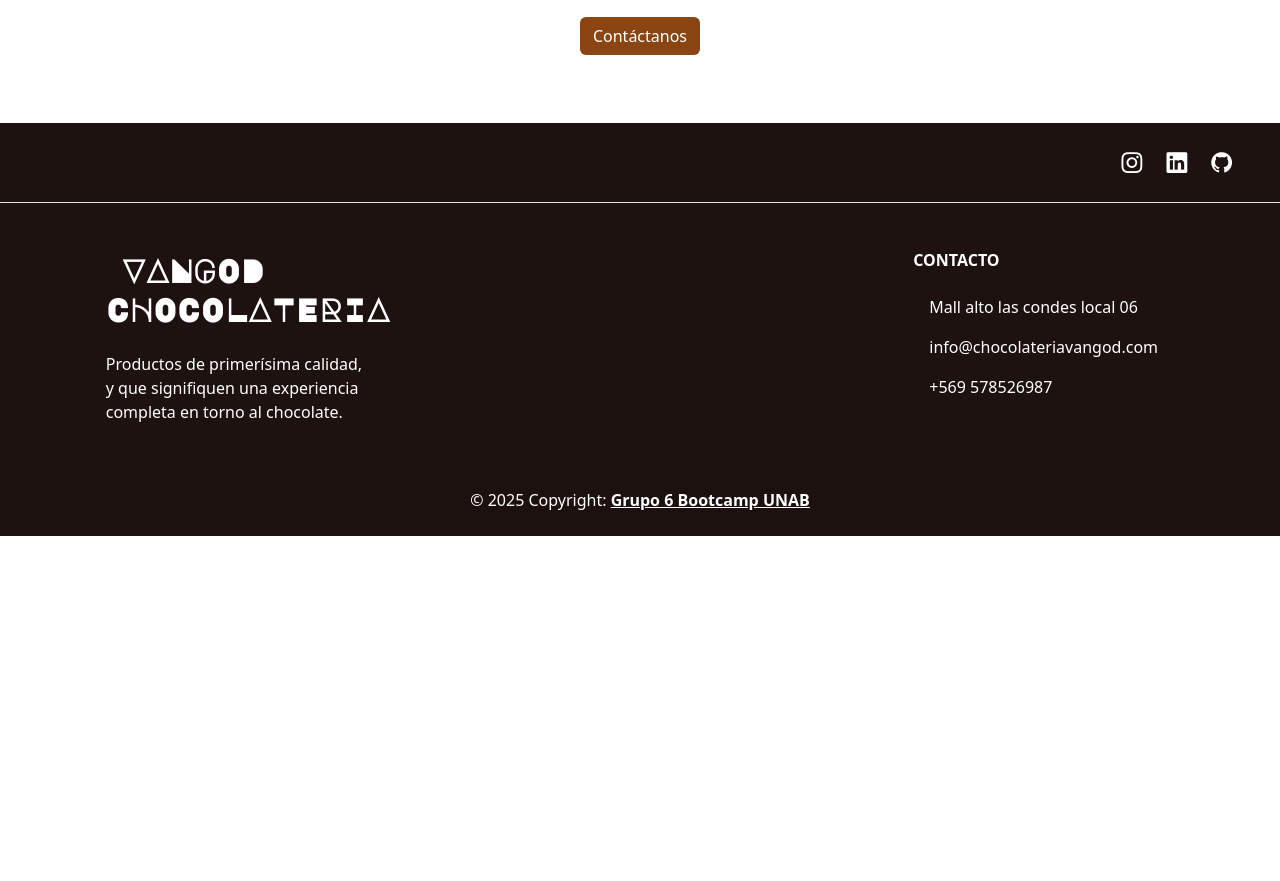
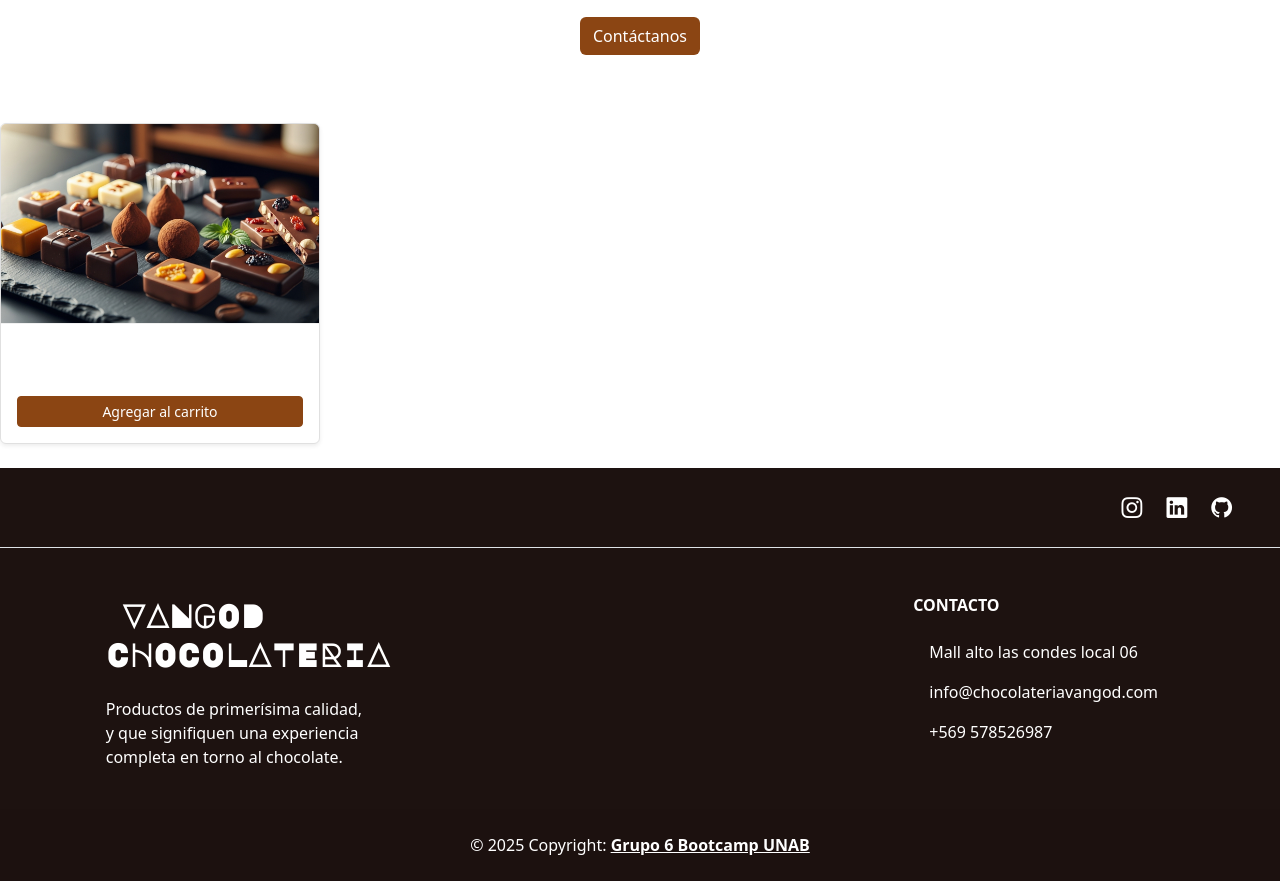
Before and after one commit to GRomanD3v/FinalModulo-6, a Vue app: page / in a window 1280 px wide. Shown: the part 1423-2304 px from the top of the page. Before the commit the page ends 1959 px from the top, so only its background shows below. Built offline with nearby package versions, Linux system fonts and the light colour scheme.

Commit message:
se avanza card

```diff
--- a/src/components/Products.vue
+++ b/src/components/Products.vue
@@ -12,5 +12,69 @@ onMounted(async () => {
 
 <template>
 
+    <div class="col-md-4 col-lg-3 mb-4">
+    <div class="card h-100 shadow-sm">
+        <!-- Imagen del producto -->
+        <img src="../assets/img/c-1.jpeg"
+             class="card-img-top"
+             alt="Bombones chocolate amargo"
+             style="height: 200px; object-fit: cover;">
+
+        <div class="card-body d-flex flex-column">
+            <!-- Categoría y etiqueta -->
+            <div class="d-flex justify-content-between align-items-center mb-2">
+                <span class="badge bg-secondary">{{ productos.categoria }}</span>
+                <span class="badge bg-light text-dark">{{ productos.etiqueta }}</span>
+            </div>
+
+            <!-- Nombre del producto -->
+            <h5 class="card-title">{{ productos.nombre }}</h5>
+
+            <!-- Descripción -->
+            <p class="card-text flex-grow-1">{{ productos.descripcion }}</p>
+
+            <!-- Precio y stock -->
+            <div class="d-flex justify-content-between align-items-center mt-auto">
+                <h4 class="text-primary">{{ productos.precio }}</h4>
+                <small class="text-muted">{{ productos.stock }}</small>
+            </div>
+
+            <!-- Botón de acción -->
+            <div class="d-grid gap-2 mt-3">
+                <button class="btn btn-primary btn-sm">Agregar al carrito</button>
+            </div>
+        </div>
+    </div>
+</div>
 
 </template>
+
+<style scoped>
+.card {
+    transition: transform 0.2s;
+    border: 1px solid #e0e0e0;
+}
+
+.card:hover {
+    transform: translateY(-5px);
+    box-shadow: 0 4px 15px rgba(0,0,0,0.1) !important;
+}
+
+.card-img-top {
+    border-bottom: 1px solid #f0f0f0;
+}
+
+.badge {
+    font-size: 0.7rem;
+}
+
+.btn-primary {
+    background-color: #8B4513;
+    border-color: #8B4513;
+}
+
+.btn-primary:hover {
+    background-color: #654321;
+    border-color: #654321;
+}
+</style>
--- a/src/views/Home.vue
+++ b/src/views/Home.vue
@@ -1,6 +1,7 @@
 <script setup>
 import Destacados from '../components/Destacados.vue';
 import Carrousel from '../components/Carrousel.vue';
+import Products from "../components/Products.vue";
 
 </script>
 
@@ -8,5 +9,7 @@ import Carrousel from '../components/Carrousel.vue';
 
     <Carrousel />
     <Destacados />
+    <Products/>
+
 
 </template>
--- a/src/views/Login.vue
+++ b/src/views/Login.vue
@@ -3,6 +3,7 @@ import { ref } from "vue";
 import { login } from "../services/Auth.js";
 import { useRouter } from "vue-router";
 import { useAuthStore } from "../store/AuthStore.js";
+
 
 const name = ref("");
 const email = ref("");
@@ -81,6 +82,7 @@ const handleLogin = async () => {
       </div>
     </div>
   </div>
+
 </template>
 
 <style scoped>
```
